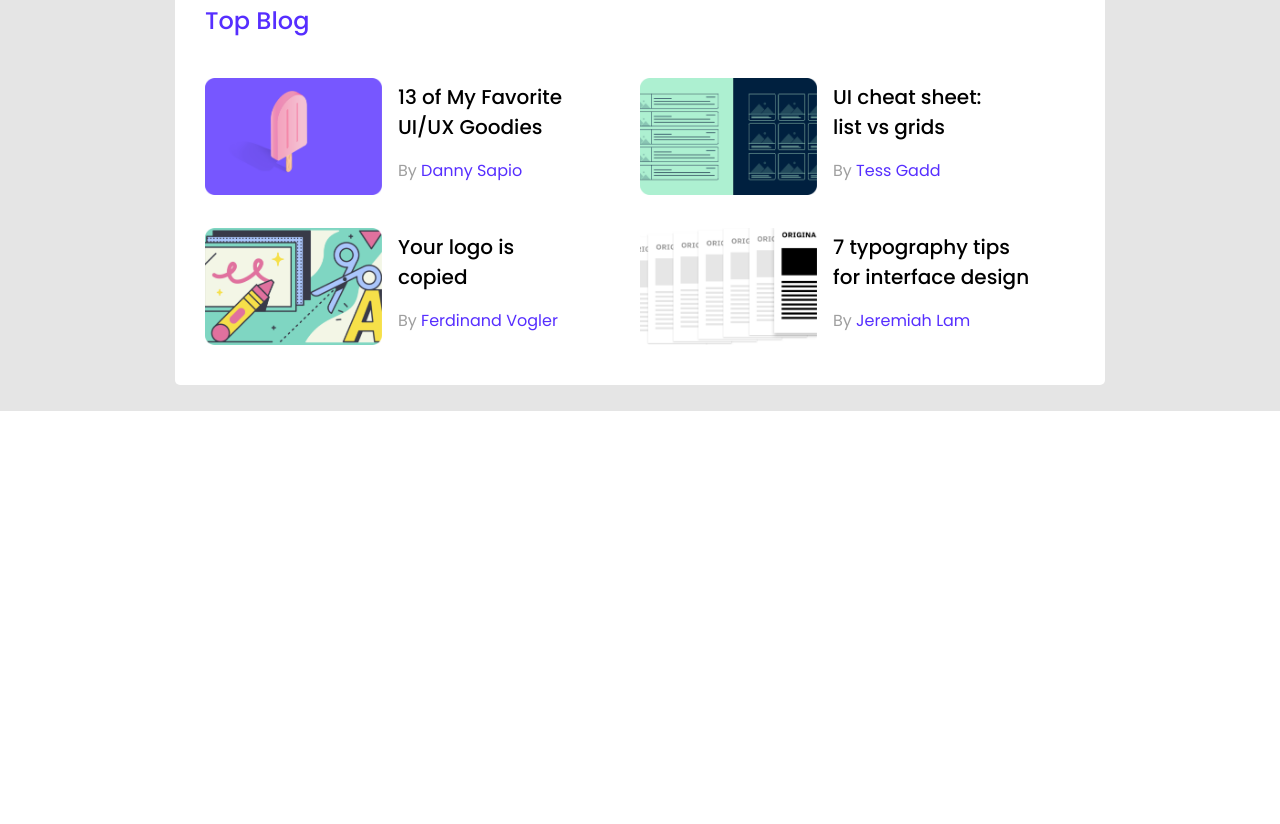
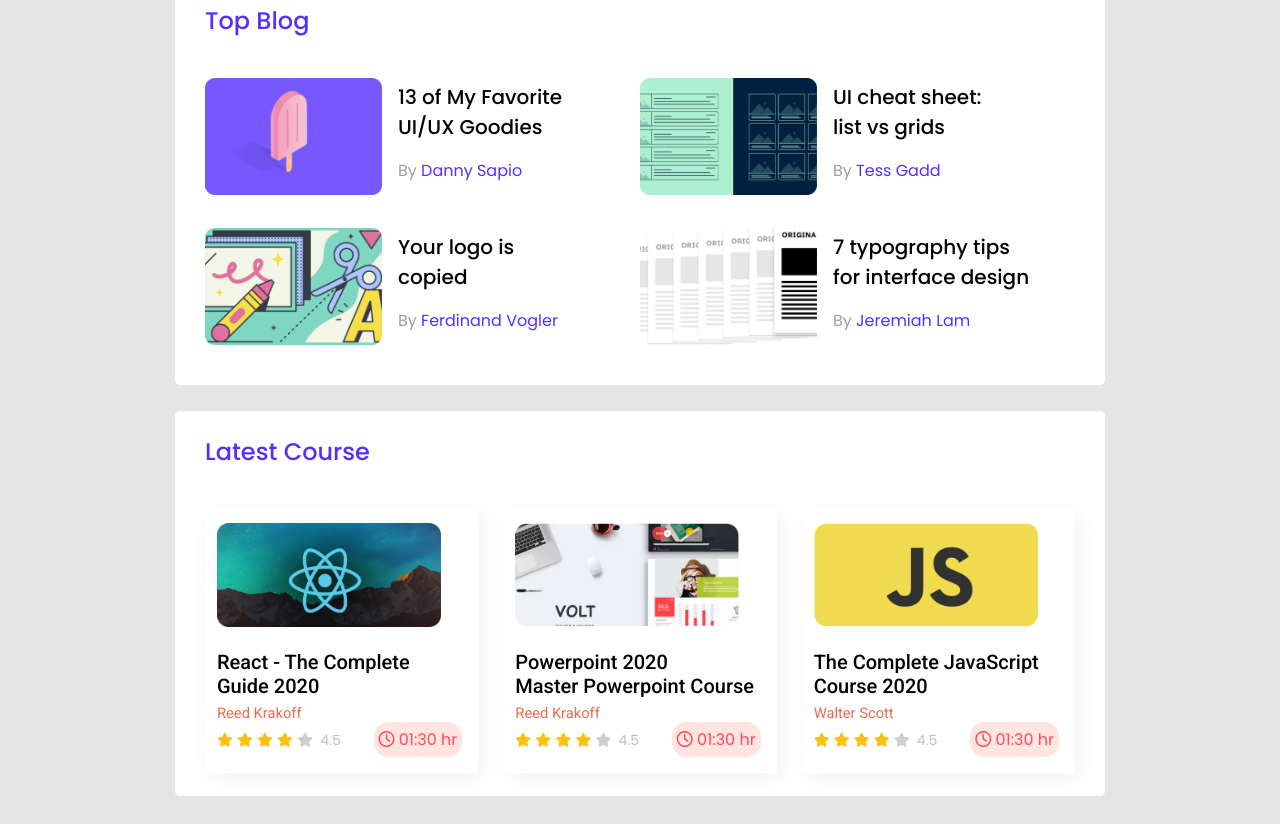
Before and after one commit to NahianNahin/Practice-module-9, a plain HTML site: page index.html in a window 1280 px wide. Shown: the part 359-1183 px from the top of the page. Before the commit the page ends 800 px from the top, so only its background shows below. Drawn offline with Linux system fonts and the light colour scheme.

Commit message:
botton section commit

```diff
--- a/index.html
+++ b/index.html
@@ -92,6 +92,78 @@
                 </div>
             </div>
         </section>
+        <!-- botton section  -->
+        <section class="botton-section">
+            <h3>Latest Course</h3>
+            <div class="courses">
+                <div class="course">
+                    <img src="img/courses/course-1.png" alt="">
+                    <div class="course-details">
+                        <p class="p4">React - The Complete  <br> Guide 2020</p>
+                        <p class="p5">Reed Krakoff</p>
+                        <div class="course-info">
+                            <div class="rating">
+                                <i class="fa-solid fa-star filled"></i>
+                                <i class="fa-solid fa-star filled"></i>
+                                <i class="fa-solid fa-star filled"></i>
+                                <i class="fa-solid fa-star filled"></i>
+                                <i class="fa-solid fa-star unfilled"></i>
+                                <span> 4.5</span>
+                            </div>
+                            <div class="time">
+                                <p class="p6">
+                                    <i class="fa-regular fa-clock"></i> 01:30 hr
+                                </p>
+                            </div>
+                        </div>
+                    </div>
+                </div>
+                <div class="course">
+                    <img src="img/courses/course-2.png" alt="">
+                    <div class="course-details">
+                        <p class="p4">Powerpoint 2020 <br> Master Powerpoint Course</p>
+                        <p class="p5">Reed Krakoff</p>
+                        <div class="course-info">
+                            <div class="rating">
+                                <i class="fa-solid fa-star filled"></i>
+                                <i class="fa-solid fa-star filled"></i>
+                                <i class="fa-solid fa-star filled"></i>
+                                <i class="fa-solid fa-star filled"></i>
+                                <i class="fa-solid fa-star unfilled"></i>
+                                <span> 4.5</span>
+                            </div>
+                            <div class="time">
+                                <p class="p6">
+                                    <i class="fa-regular fa-clock"></i> 01:30 hr
+                                </p>
+                            </div>
+                        </div>
+                    </div>
+                </div>
+                <div class="course">
+                    <img src="img/courses/course-3.png" alt="">
+                    <div class="course-details">
+                        <p class="p4">The Complete JavaScript  <br>Course 2020</p>
+                        <p class="p5">Walter Scott</p>
+                        <div class="course-info">
+                            <div class="rating">
+                                <i class="fa-solid fa-star filled"></i>
+                                <i class="fa-solid fa-star filled"></i>
+                                <i class="fa-solid fa-star filled"></i>
+                                <i class="fa-solid fa-star filled"></i>
+                                <i class="fa-solid fa-star unfilled"></i>
+                                <span> 4.5</span>
+                            </div>
+                            <div class="time">
+                                <p class="p6">
+                                    <i class="fa-regular fa-clock"></i> 01:30 hr
+                                </p>
+                            </div>
+                        </div>
+                    </div>
+                </div>
+            </div>
+        </section>
     </main>
 </body>
 </html>
--- a/style.css
+++ b/style.css
@@ -1,5 +1,6 @@
 /* fonts  */
 @import url('https://fonts.googleapis.com/css2?family=Poppins:wght@400;500&display=swap');
+@import url('https://fonts.googleapis.com/css2?family=Roboto:wght@400;500&display=swap');
 
 
 /* common css  */
@@ -9,7 +10,8 @@ body{
 }
 .container{
     display: flex;
-    justify-content: center;
+    flex-direction: column;
+    align-items: center;
     background-color: #E5E5E5;;
 }
 a{
@@ -87,3 +89,67 @@ hr{
     font-size: 16px;
     font-weight: 400;
 }
+/* botton section css  */
+.botton-section{
+    width: 870px;
+    background-color: #fff;
+    padding: 23px 30px;
+    border-radius: 5px;
+    margin-bottom: 28px;
+}
+.courses{
+    display: grid;
+    grid-template-columns: repeat(3,1fr);
+    grid-column-gap: 25px;
+}
+.course{
+    padding: 14px 16px 16px 12px;
+    /* border: 1px solid black; */
+    box-shadow: 5px 5px 20px rgba(0, 0, 0, 0.05);
+}
+.courses .course img{
+    width: 224px;
+    height: 104px;
+}
+.p4{
+    font-size: 20px;
+    font-weight: 500;
+    font-family: 'Roboto', sans-serif;
+    margin: 16px 0 6px 0;
+}
+.p5{
+    font-family: 'Roboto', sans-serif;
+    color: rgba(237, 107, 79, 1);
+    font-size: 14.69px;
+    font-weight: 400;
+    margin: 0;
+
+}
+.course-info{
+    display: flex;
+    align-items: center;
+    justify-content: space-between;
+}
+.fa-solid{
+    font-size: 14px;
+}
+.fa-star.filled{
+    color:#FFC014 ;
+}
+.fa-star.unfilled{
+    color:rgba(174, 174, 174, .6) ;
+}
+.rating span{
+    color: rgba(162, 162, 162, .7);
+    font-size: 14px;
+    margin-left: 3px;
+}
+.course-info .time{
+    border-radius: 14.6913px;
+    padding: 5px;
+    background-color:#FEE5DF ;
+}
+.p6{
+    margin: 0;
+    color: #FF4A60;
+}
```
